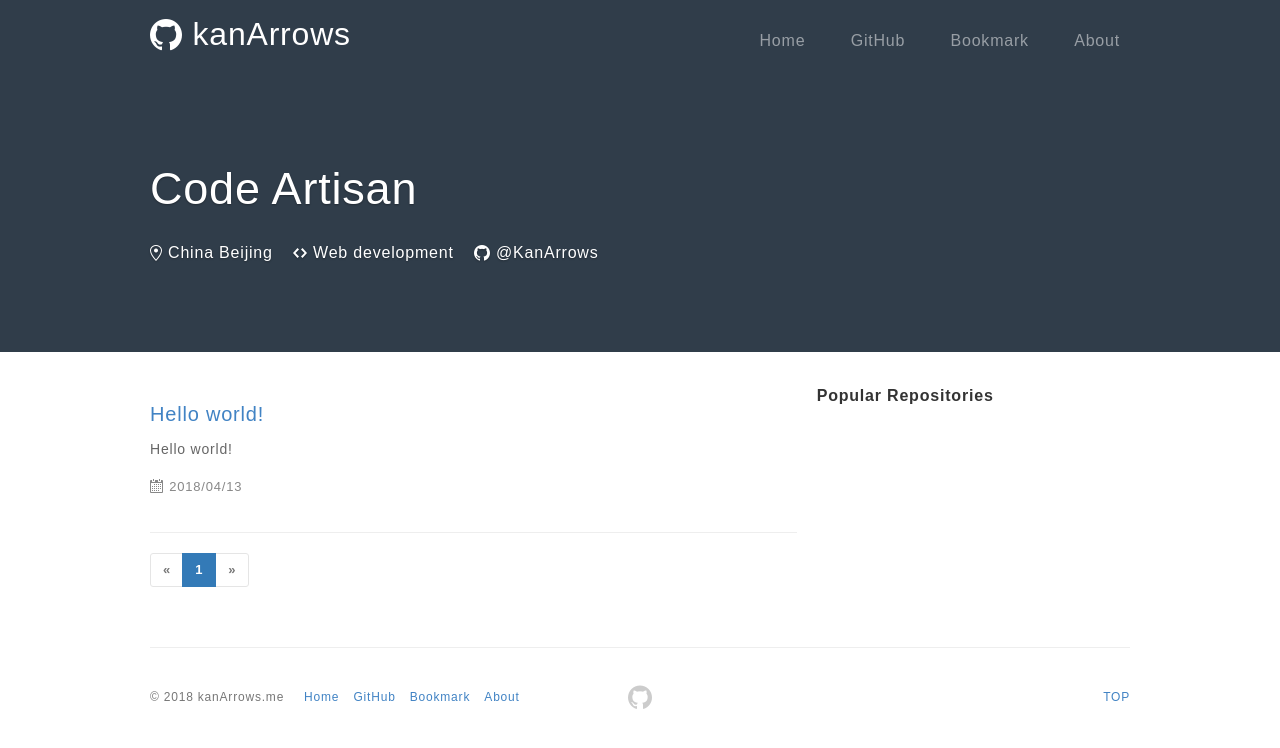
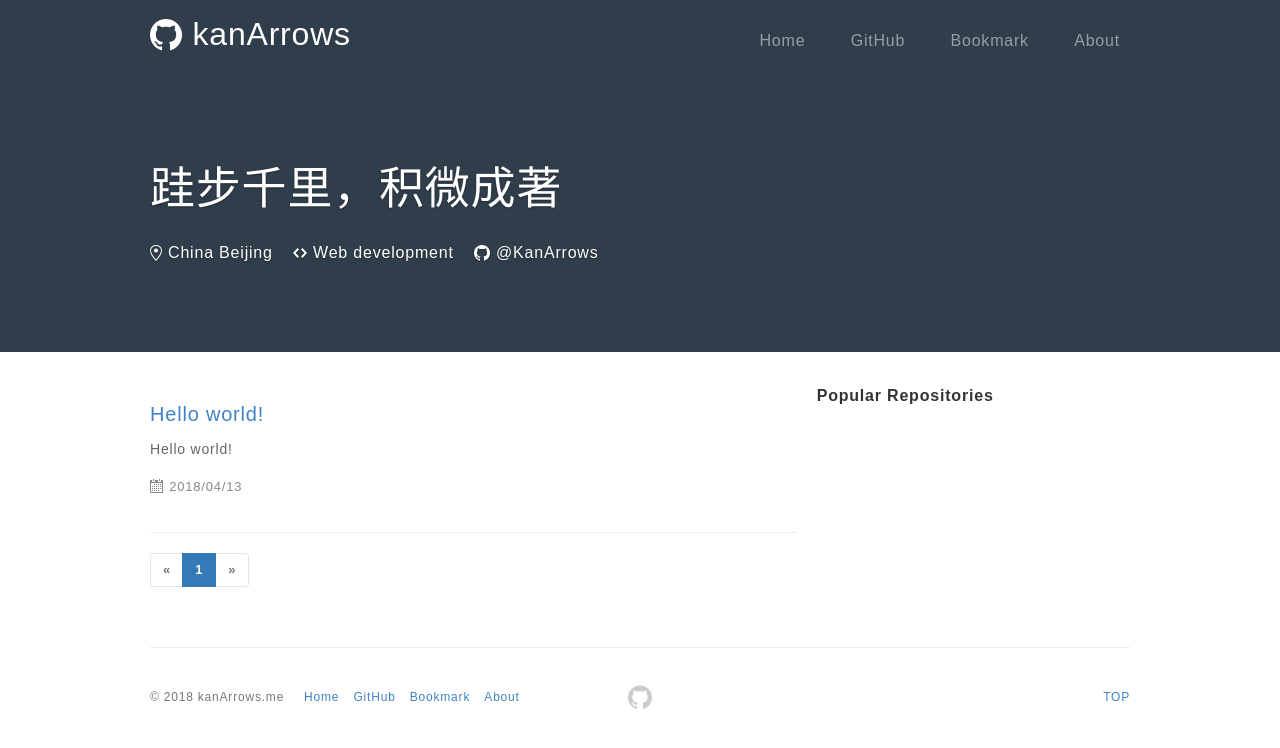
Before and after one commit to kanArrows/kanArrows.github.io, a Jekyll site: the page built from index.html, in a window 1280 px wide. Shown: the top 748 px of the page. Built offline with Jekyll 4.4.1, drawn with Linux system fonts in a browser that asks for light colours; the list of posts is cut into pages by our own code; comment, search, counter and statistics services are not loaded.

```diff
--- a/index.html
+++ b/index.html
@@ -8,7 +8,7 @@ css: ['pages/index.css']
     <div class="collection-head">
         <div class="container">
             <div class="collection-title">
-                <h1 class="collection-header">Code Artisan</h1>
+                <h4 class="collection-header"> 跬步千里，积微成著</h4>
                 <div class="collection-info">
                     <span class="meta-info">
                         <span class="octicon octicon-location"></span>
```
Also changed, not shown: assets/images/apple-touch-icon-114x114-precomposed.png (added), assets/images/apple-touch-icon-57x57-precomposed.png (added), assets/images/apple-touch-icon-72x72-precomposed.png (added), favicon.png (added).
